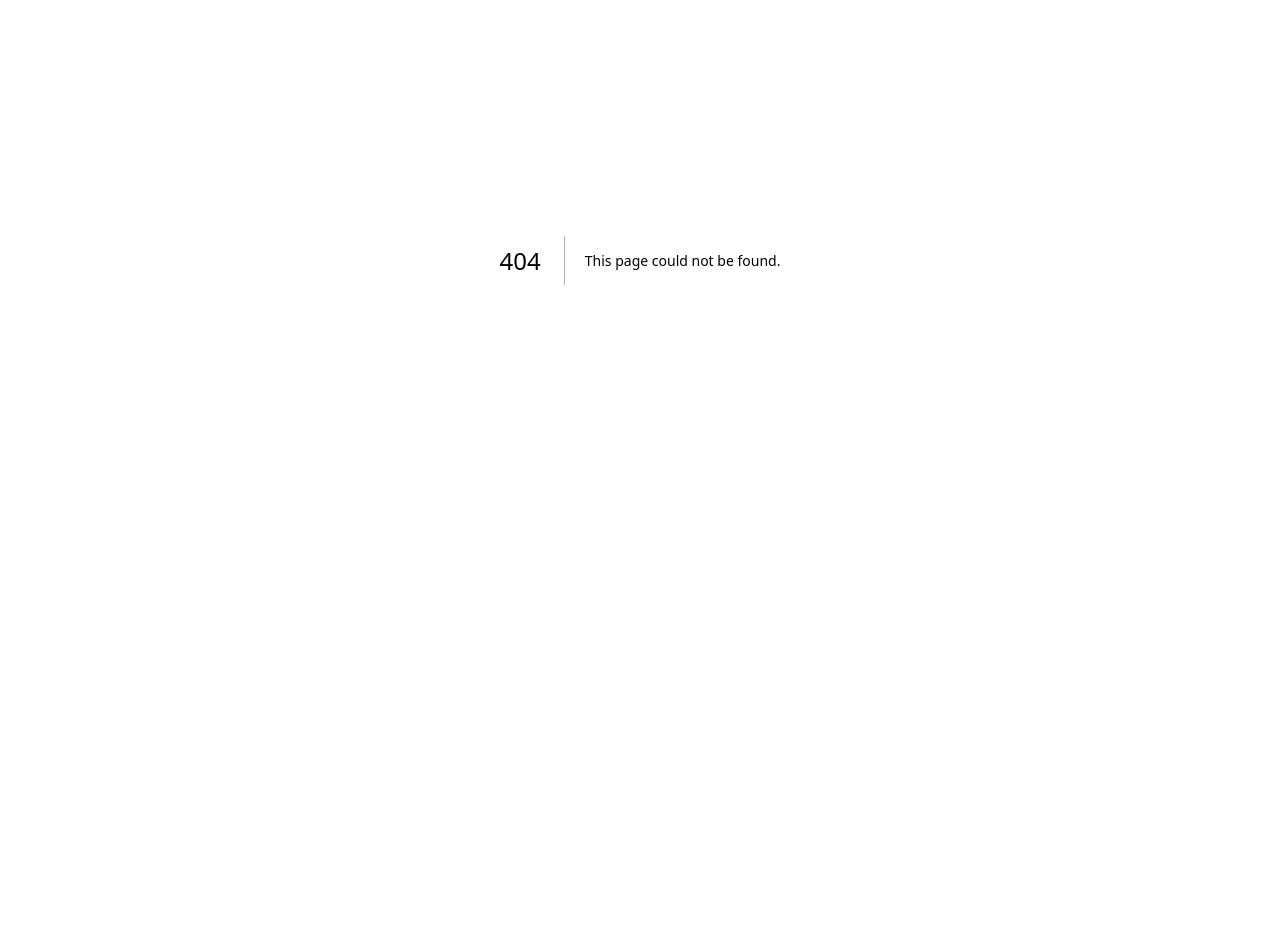
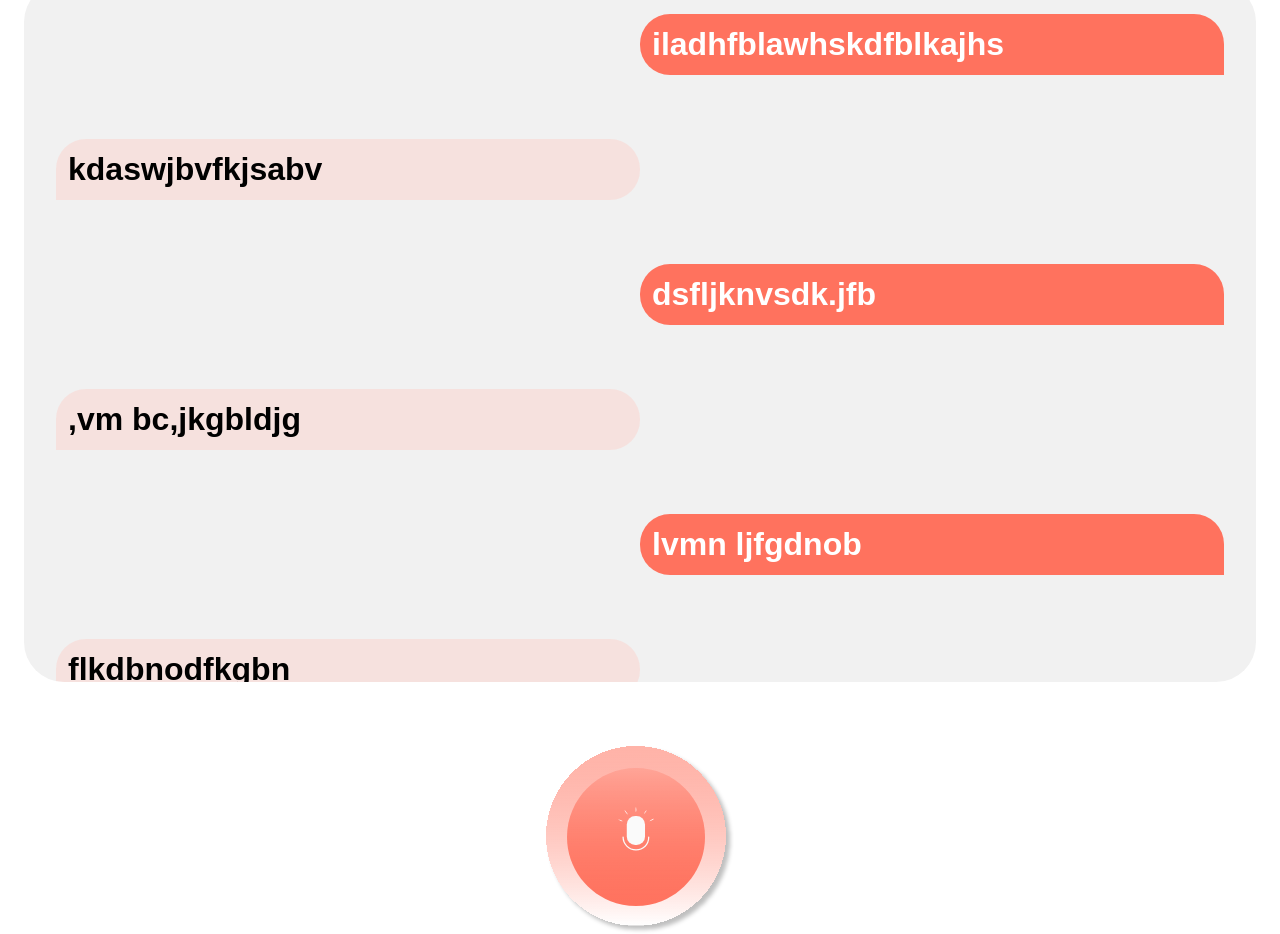
Before and after one commit to akaiketech/saathi-frontend, a Next.js app: page /chat in a window 1280 px wide. Before the commit this address had no page. Shown: the part 140-1074 px from the top of the page. Before the commit the page ends 800 px from the top, so only its background shows below. Built offline with nearby package versions, Linux system fonts and the light colour scheme; a web font is replaced by a local one.

Commit message:
Add chat page.

```diff
--- /dev/null
+++ b/src/app/chat/page.tsx
@@ -0,0 +1,128 @@
+const ChatPage = () => {
+  const messages = [
+    { role: "user", message: "iladhfblawhskdfblkajhs" },
+    { role: "ai", message: "kdaswjbvfkjsabv" },
+    { role: "user", message: "dsfljknvsdk.jfb" },
+    { role: "ai", message: ",vm bc,jkgbldjg" },
+    { role: "user", message: "lvmn ljfgdnob" },
+    { role: "ai", message: "flkdbnodfkgbn" },
+    { role: "user", message: "d.fmb dmgb" },
+    { role: "ai", message: "fgndfghn h" },
+    { role: "user", message: "fdgnf trewq" },
+    { role: "ai", message: "qwertytn fdh sfgn frewq" },
+    { role: "user", message: "qwer fgb fdb dfbtytrewq" },
+    { role: "ai", message: "qwertyf dgb dfghngdhn trewq" },
+    { role: "user", message: "qwfdhgn dghfn dfh ertytrewq" },
+    { role: "ai", message: "qwe dfhgb dthn rtytrewq" },
+    { role: "user", message: "q gdfh bdhgndtgwertytrewq" },
+    { role: "ai", message: "qwdg h jmertytrewq" },
+  ];
+  return (
+    <main className="pt-6 pl-6 pr-6">
+      <header>
+        <h2 className="text-[#DC493A] text-[64px] not-italic font-bold leading-[normal] ">
+          SAATHI
+        </h2>
+      </header>
+      <div className="bg-[#f1f1f1] rounded-[40px] h-[700px] mt-6 overflow-y-scroll">
+        {messages.map((messageObj) => (
+          <div
+            key={messageObj.message}
+            className={`w-full p-8 flex ${
+              messageObj.role === "user" ? "justify-end" : "justify-start"
+            }`}
+          >
+            <div
+              className={`w-1/2  p-3 ${
+                messageObj.role === "user"
+                  ? "rounded-[30px_30px_0px_30px] bg-[#ff725e] text-white text-[32px] not-italic font-semibold leading-[normal]"
+                  : "justify-start rounded-[30px_30px_30px_0px] bg-[#FFCBC366] text-black text-[32px] not-italic font-semibold leading-[normal]"
+              }`}
+            >
+              {messageObj.message}
+            </div>
+          </div>
+        ))}
+      </div>
+      <footer>
+        <div className="flex justify-center items-center mt-16">
+          <svg
+            xmlns="http://www.w3.org/2000/svg"
+            width={188}
+            height={188}
+            viewBox="0 0 188 188"
+            fill="none"
+          >
+            <path
+              d="M90.014 160.028c38.115 0 69.014-30.899 69.014-69.014C159.028 52.899 128.129 22 90.014 22 51.899 22 21 52.899 21 91.014c0 38.115 30.899 69.014 69.014 69.014z"
+              fill="#FF725E"
+            />
+            <g filter="url(#filter0_d_90_515)">
+              <path
+                d="M90 180c49.706 0 90-40.294 90-90S139.706 0 90 0 0 40.294 0 90s40.294 90 90 90z"
+                fill="url(#paint0_linear_90_515)"
+                shapeRendering="crispEdges"
+              />
+            </g>
+            <path
+              d="M90.574 70.059h-1.337a8.453 8.453 0 00-8.453 8.453v12.056a8.453 8.453 0 008.453 8.453h1.337a8.453 8.453 0 008.453-8.453V78.512a8.453 8.453 0 00-8.453-8.453z"
+              fill="#FAFAFA"
+            />
+            <path
+              d="M89.9 104.547a13.473 13.473 0 01-13.444-13.444.636.636 0 111.273 0 12.184 12.184 0 0012.17 12.171c1.619.074 3.235-.19 4.746-.776a11.65 11.65 0 006.658-6.65c.587-1.51.852-3.126.78-4.745a.637.637 0 111.273 0c0 7.906-5.538 13.431-13.457 13.444z"
+              fill="#FAFAFA"
+            />
+            <path
+              d="M76.62 75.33c-.076.165-1.043-.179-2.189-.663-1.146-.483-2.062-.954-2.011-1.133.05-.178 1.094 0 2.266.522 1.17.522 1.935 1.108 1.935 1.273zM81.713 68.505c-.14.115-.968-.763-1.846-1.947-.879-1.184-1.464-2.241-1.273-2.343.19-.102.967.764 1.846 1.948.878 1.184 1.4 2.24 1.273 2.343zM89.95 66.062c-.192 0-.319-1.108-.306-2.547.013-1.438.178-2.546.356-2.546a9.624 9.624 0 010 5.003l-.05.09zM100.542 64.266c.153.102-.242 1.044-.98 2.037-.739.993-1.553 1.63-1.68 1.503-.128-.128.42-.942 1.145-1.91.726-.968 1.349-1.719 1.515-1.63zM107.659 72.885c.089.166-.764.815-1.897 1.464-1.133.65-2.126 1.031-2.215.879-.09-.153.751-.815 1.884-1.464 1.133-.65 2.138-1.032 2.228-.879z"
+              fill="#fff"
+            />
+            <defs>
+              <filter
+                id="filter0_d_90_515"
+                x={0}
+                y={0}
+                width={188}
+                height={188}
+                filterUnits="userSpaceOnUse"
+                colorInterpolationFilters="sRGB"
+              >
+                <feFlood floodOpacity={0} result="BackgroundImageFix" />
+                <feColorMatrix
+                  in="SourceAlpha"
+                  values="0 0 0 0 0 0 0 0 0 0 0 0 0 0 0 0 0 0 127 0"
+                  result="hardAlpha"
+                />
+                <feOffset dx={4} dy={4} />
+                <feGaussianBlur stdDeviation={2} />
+                <feComposite in2="hardAlpha" operator="out" />
+                <feColorMatrix values="0 0 0 0 0 0 0 0 0 0 0 0 0 0 0 0 0 0 0.25 0" />
+                <feBlend
+                  in2="BackgroundImageFix"
+                  result="effect1_dropShadow_90_515"
+                />
+                <feBlend
+                  in="SourceGraphic"
+                  in2="effect1_dropShadow_90_515"
+                  result="shape"
+                />
+              </filter>
+              <linearGradient
+                id="paint0_linear_90_515"
+                x1={90}
+                y1={0}
+                x2={90}
+                y2={180}
+                gradientUnits="userSpaceOnUse"
+              >
+                <stop stopColor="#FFB3A8" />
+                <stop offset={1} stopColor="#FF725E" stopOpacity={0} />
+              </linearGradient>
+            </defs>
+          </svg>
+        </div>
+      </footer>
+    </main>
+  );
+};
+
+export default ChatPage;
```
